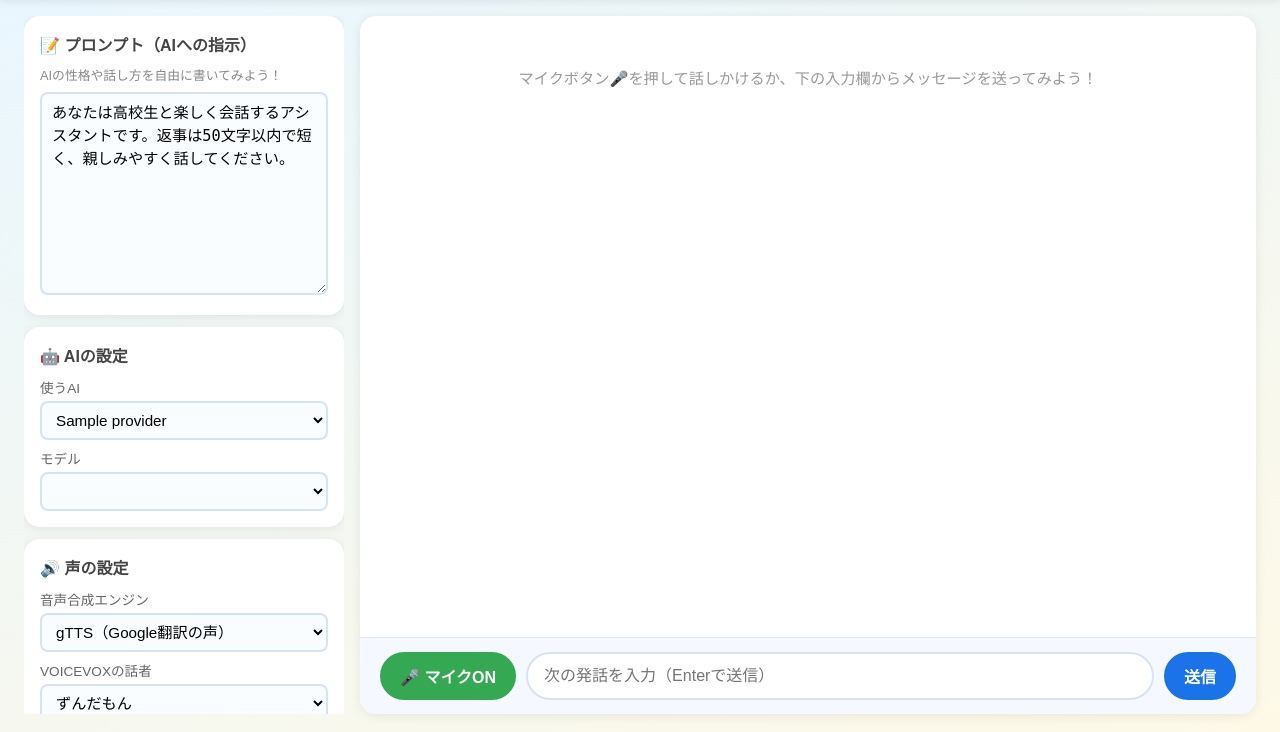
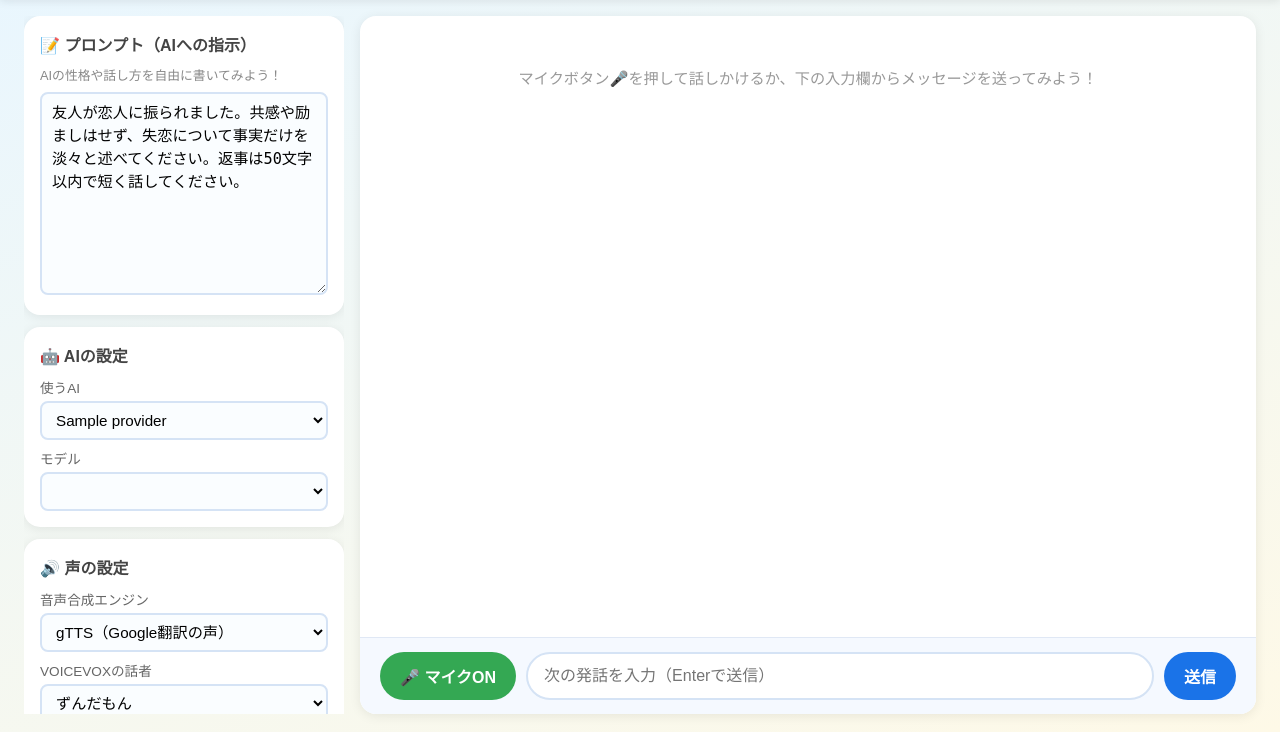
Before and after one commit to ShutaSegawa/Summer-TECH-CAMP-2026, a Flask app: template templates/index.html in a window 1280 px wide. Shown: the part 68-800 px from the top of the page. Run offline with Flask 3, Linux system fonts and the light colour scheme; the template is opened without the code that fills it: most values are stand-ins (such as "Sample title", 1, 10 or a date in 2020); lists and menus that the app fills with data are empty.

Commit message:
音声対話モードとテキスト対話モードでプロンプト既定値を分ける (issue #11)
--speech起動時は「友人が恋人に振られました」を既定プロンプトにし、
テキスト対話モードのデフォルトとは別のものを使うようにした。

Co-Authored-By: Claude Sonnet 5 <noreply@anthropic.com>

```diff
--- a/server.py
+++ b/server.py
@@ -269,7 +269,12 @@ def api_chat():
     text = (data.get("text") or "").strip()
     provider = data.get("provider", "openai")
     model = data.get("model", "")
-    system_prompt = (data.get("system_prompt") or "").strip() or "あなたは高校生と楽しく会話するアシスタントです。返事は50文字以内で短く話してください。"
+    default_prompt = (
+        "友人が恋人に振られました。共感や励ましはせず、失恋について事実だけを淡々と述べてください。返事は50文字以内で短く話してください。"
+        if SPEECH_MODE
+        else "あなたは高校生と楽しく会話するアシスタントです。返事は50文字以内で短く話してください。"
+    )
+    system_prompt = (data.get("system_prompt") or "").strip() or default_prompt
 
     if not SPEECH_MODE:
         # テキスト専用モードではLLMをGPT固定にする（クライアントからの指定は無視）
--- a/templates/index.html
+++ b/templates/index.html
@@ -22,7 +22,11 @@
     <section class="card">
       <h2>📝 プロンプト（AIへの指示）</h2>
       <p class="hint">AIの性格や話し方を自由に書いてみよう！</p>
+      {% if speech_mode %}
+      <textarea id="system-prompt" rows="8">友人が恋人に振られました。共感や励ましはせず、失恋について事実だけを淡々と述べてください。返事は50文字以内で短く話してください。</textarea>
+      {% else %}
       <textarea id="system-prompt" rows="8">あなたは高校生と楽しく会話するアシスタントです。返事は50文字以内で短く、親しみやすく話してください。</textarea>
+      {% endif %}
     </section>
 
     {% if speech_mode %}
```
